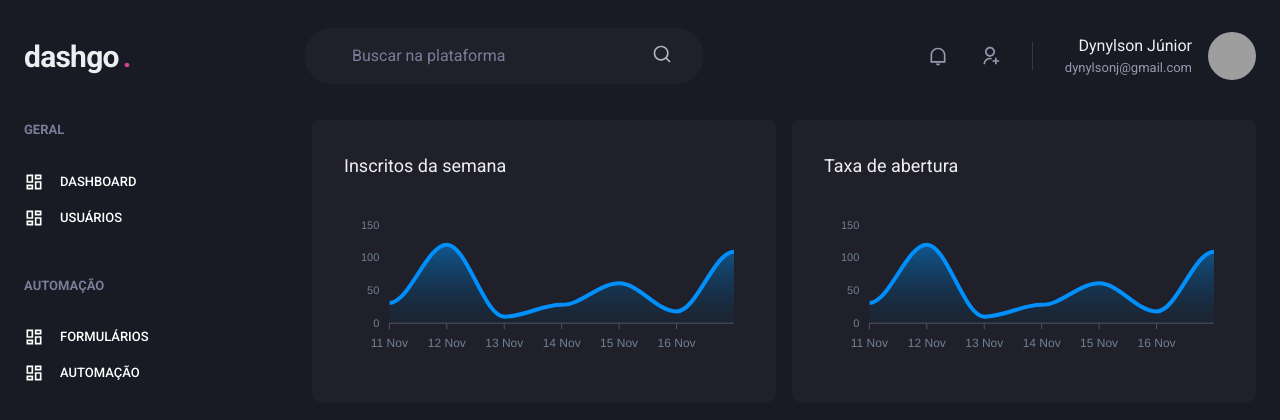
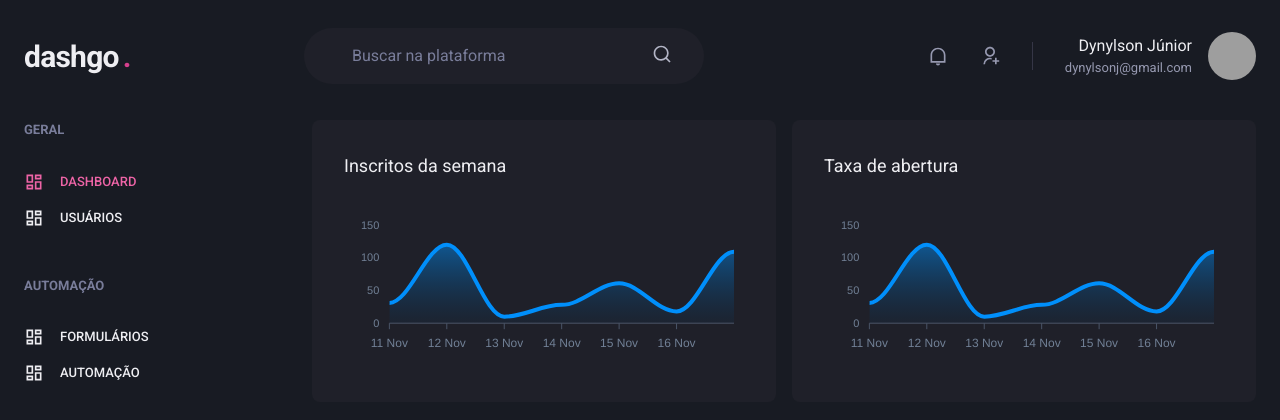
Before and after one commit to Dynylson/dashgo, a Next.js app: page /dashboard in a window 1280 px wide. Shown: the top 420 px of the page. Built offline with nearby package versions, Linux system fonts and the light colour scheme; grey boxes are pictures that could not be loaded.

Commit message:
Sinalizaçao de link ativo

```diff
--- /dev/null
+++ b/src/components/ActiveLink.tsx
@@ -0,0 +1,37 @@
+import Link, { LinkProps } from "next/link";
+import { useRouter } from "next/router";
+import { cloneElement, ReactElement } from "react";
+
+interface ActiveLinkProps extends LinkProps {
+  children: ReactElement;
+  shouldMatchExactHref?: boolean;
+}
+
+export function ActiveLink({
+  children,
+  shouldMatchExactHref = false,
+  ...rest
+}: ActiveLinkProps) {
+  const { asPath } = useRouter();
+
+  let isActive = false;
+
+  if (shouldMatchExactHref && (asPath === rest.href || asPath === rest.as)) {
+    isActive = true;
+  }
+
+  if (
+    !shouldMatchExactHref &&
+    (asPath.startsWith(String(rest.href)) || asPath.startsWith(String(rest.as)))
+  ) {
+    isActive = true;
+  }
+
+  return (
+    <Link {...rest}>
+      {cloneElement(children, {
+        color: isActive ? "pink.400" : "gray.50",
+      })}
+    </Link>
+  );
+}
--- a/src/components/Sidebar/NavLink.tsx
+++ b/src/components/Sidebar/NavLink.tsx
@@ -6,7 +6,7 @@
 } from "@chakra-ui/react";
 import { ElementType } from "react";
 import { RiDashboardLine } from "react-icons/ri";
-import Link from "next/link";
+import { ActiveLink } from "../ActiveLink";
 
 interface NavLinkProps extends ChakraLinkProps {
   icon: ElementType;
@@ -16,13 +16,13 @@
 
 export function NavLink({ icon, children, href, ...rest }: NavLinkProps) {
   return (
-    <Link href={href} passHref>
+    <ActiveLink href={href} passHref>
       <ChakraLink display="flex" {...rest}>
         <Icon as={RiDashboardLine} fontSize="20" />
         <Text ml="4" fontWeight="medium">
           {children}
         </Text>
       </ChakraLink>
-    </Link>
+    </ActiveLink>
   );
 }
```
